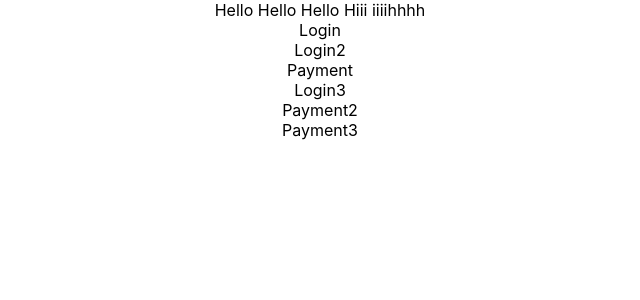
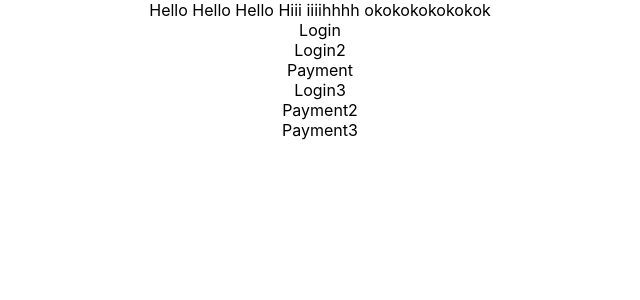
Before and after one commit to kartikbabariya/react-git, a React (Create React App) app: page / in a window 1280 px wide. Shown: the top 300 px of the page, without its empty margins (320-960 px from the left). Built offline with nearby package versions, Linux system fonts and the light colour scheme.

Commit message:
okokokok

```diff
--- a/src/App.js
+++ b/src/App.js
@@ -10,7 +10,7 @@ import Payment3 from './Components/Payment/Payment3';
 function App() {
   return (
     <div className="App">
-      Hello Hello Hello Hiii iiiihhhh
+      Hello Hello Hello Hiii iiiihhhh okokokokokokok
       <Login />
       <Login2 />
       <Payment />
```
